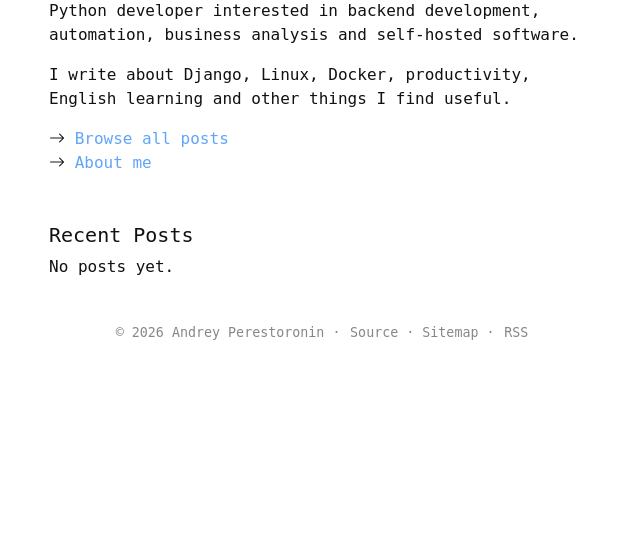
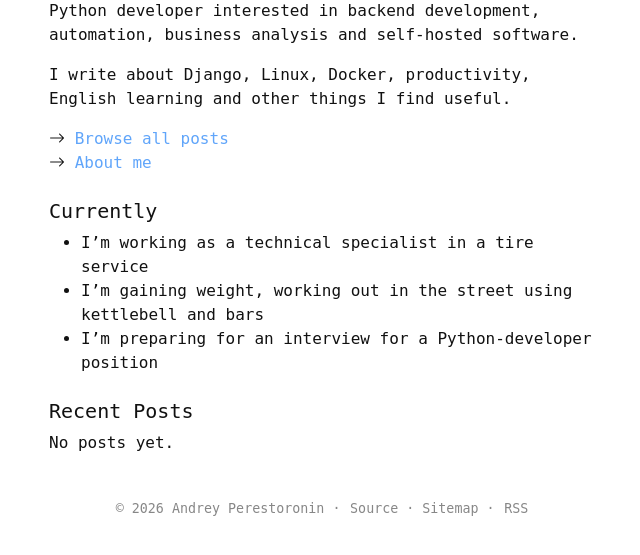
Before and after one commit to prs2rnn/django-blog, a Django app: page / in a window 1280 px wide. Shown: the part 132-687 px from the top of the page, without its empty margins (318-958 px from the left). Run offline with Django 5.2, Linux system fonts and the light colour scheme; data that the repository does not hold is empty; some libraries are stand-ins or nearby versions; some web fonts are replaced.

Commit message:
fix: minor changes

```diff
--- a/apps/posts/feeds.py
+++ b/apps/posts/feeds.py
@@ -5,7 +5,7 @@ from .models import Post
 
 
 class LatestPostsFeed(Feed):
-    title = "My Blog"
+    title = "Andrey Perestoronin Blog RSS Feed"
     description = "Latest posts from my blog"
     link = "/posts/"
 
--- a/static/css/style.css
+++ b/static/css/style.css
@@ -83,6 +83,7 @@ footer a:hover {
   right: 20px;
   color: var(--text);
   display: none;
+  border: none;
 }
 
 .post-content {
--- a/templates/base.html
+++ b/templates/base.html
@@ -7,6 +7,12 @@
     <meta name="description" content="The blog." />
     <meta name="color-scheme" content="light dark" />
     <title>Andrey Perestoronin | {{ title }}</title>
+    <link
+      rel="alternate"
+      type="application/rss+xml"
+      title="Andrey Perestoronin Blog RSS Feed"
+      href="{% url 'rss' %}"
+    />
     <link
       rel="shortcut icon"
       href="{% static 'img/favicon.png' %}"
@@ -71,7 +77,7 @@
             rel="noopener noreferrer"
             >Source ·
           </a>
-          <a href="{% url 'sitemap' %}">Sitemap  ·</a>
+          <a href="{% url 'sitemap' %}">Sitemap ·</a>
           <a href="{% url 'rss' %}">RSS</a>
         </footer>
       </div>
--- a/templates/core/index.html
+++ b/templates/core/index.html
@@ -14,17 +14,28 @@
   <i class="bi bi-arrow-right"></i>
   <a href="{% url 'core:about' %}">About me</a>
 </p>
-<h2 class="fs-5 mt-5">Recent Posts</h2>
+<div>
+  <h2 class="fs-5 mt-4">Currently</h2>
+
+  <ul>
+    <li>I’m working as a technical specialist in a tire service</li>
+    <li>
+      I’m gaining weight, working out in the street using kettlebell and bars
+    </li>
+    <li>I’m preparing for an interview for a Python-developer position</li>
+  </ul>
+</div>
+<div>
+  <h2 class="fs-5 mt-4">Recent Posts</h2>
   <ul style="list-style-type: none" class="ps-0 ms-0">
     {% for post in recent_posts %}
     <li>
       {{ post.created_at|date:"d M Y" }} &nbsp;
-    <a href="{% url 'posts:detail' post.slug %}"
-      >{{ post.title }}</a
-    >
+      <a href="{% url 'posts:detail' post.slug %}">{{ post.title }}</a>
     </li>
     {% empty %}
     <li>No posts yet.</li>
     {% endfor %}
   </ul>
+</div>
 {% endblock content %}
```
Lines whose indentation alone changed are shown as unchanged.
